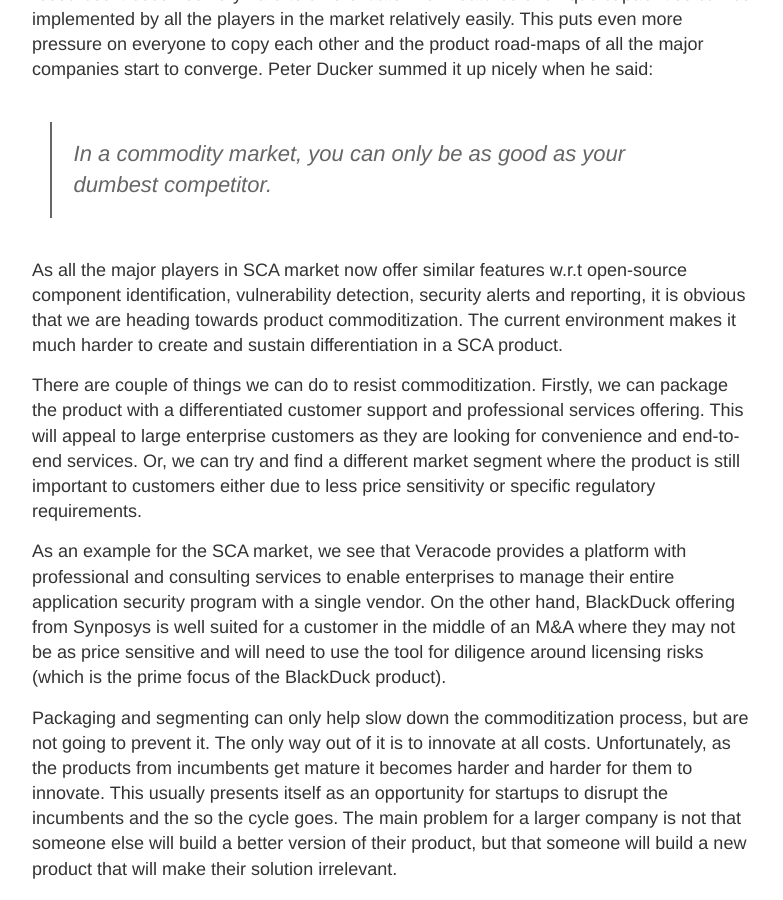
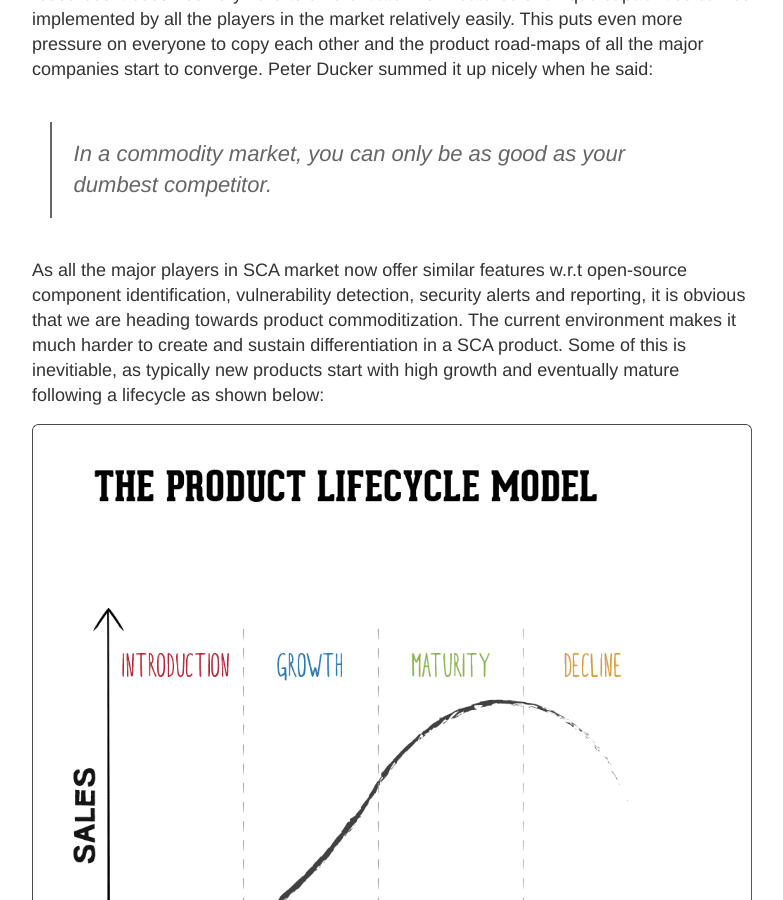
Before and after one commit to lambdasec/lambdasec.github.io, a Jekyll site: the page built from _posts/2019-6-14-When-the-going-gets-tough-Understanding-the-challenges-with-Product-commoditization-in-SCA.md, in a window 1280 px wide and 900 px high, scrolled down 2549 px. Shown: the whole window, without its empty margins (248-1031 px from the left). Built offline with Jekyll 4.4.1, drawn with Linux system fonts in a browser that asks for light colours.

Commit message:
Update 2019-6-14-When-the-going-gets-tough-Understanding-the-challenges-with-Product-commoditization-in-SCA.md

```diff
--- a/_posts/2019-6-14-When-the-going-gets-tough-Understanding-the-challenges-with-Product-commoditization-in-SCA.md
+++ b/_posts/2019-6-14-When-the-going-gets-tough-Understanding-the-challenges-with-Product-commoditization-in-SCA.md
@@ -23,7 +23,9 @@
 
 > In a commodity market, you can only be as good as your dumbest competitor.
 
-As all the major players in SCA market now offer similar features w.r.t open-source component identification, vulnerability detection, security alerts and reporting, it is obvious that we are heading towards product commoditization. The current environment makes it much harder to create and sustain differentiation in a SCA product.
+As all the major players in SCA market now offer similar features w.r.t open-source component identification, vulnerability detection, security alerts and reporting, it is obvious that we are heading towards product commoditization. The current environment makes it much harder to create and sustain differentiation in a SCA product. Some of this is inevitiable, as typically new products start with high growth and eventually mature following a lifecycle as shown below:
+
+![Product Lifecycle Model](../images/The-Product-Lifecycle-model.png)
 
 There are couple of things we can do to resist commoditization. Firstly, we can package the product with a differentiated customer support and professional services offering. This will appeal to large enterprise customers as they are looking for convenience and end-to-end services. Or, we can try and find a different market segment where the product is still important to customers either due to less price sensitivity or specific regulatory requirements.
 
```
